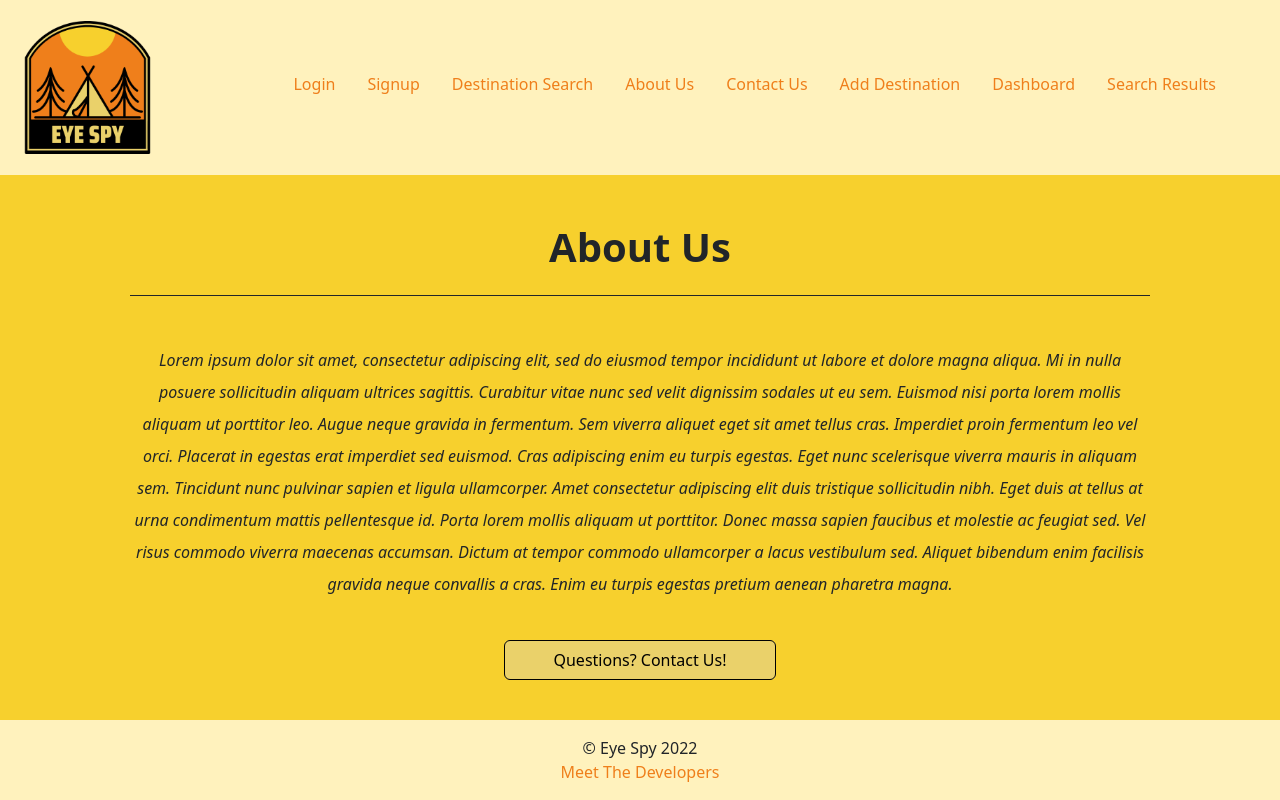
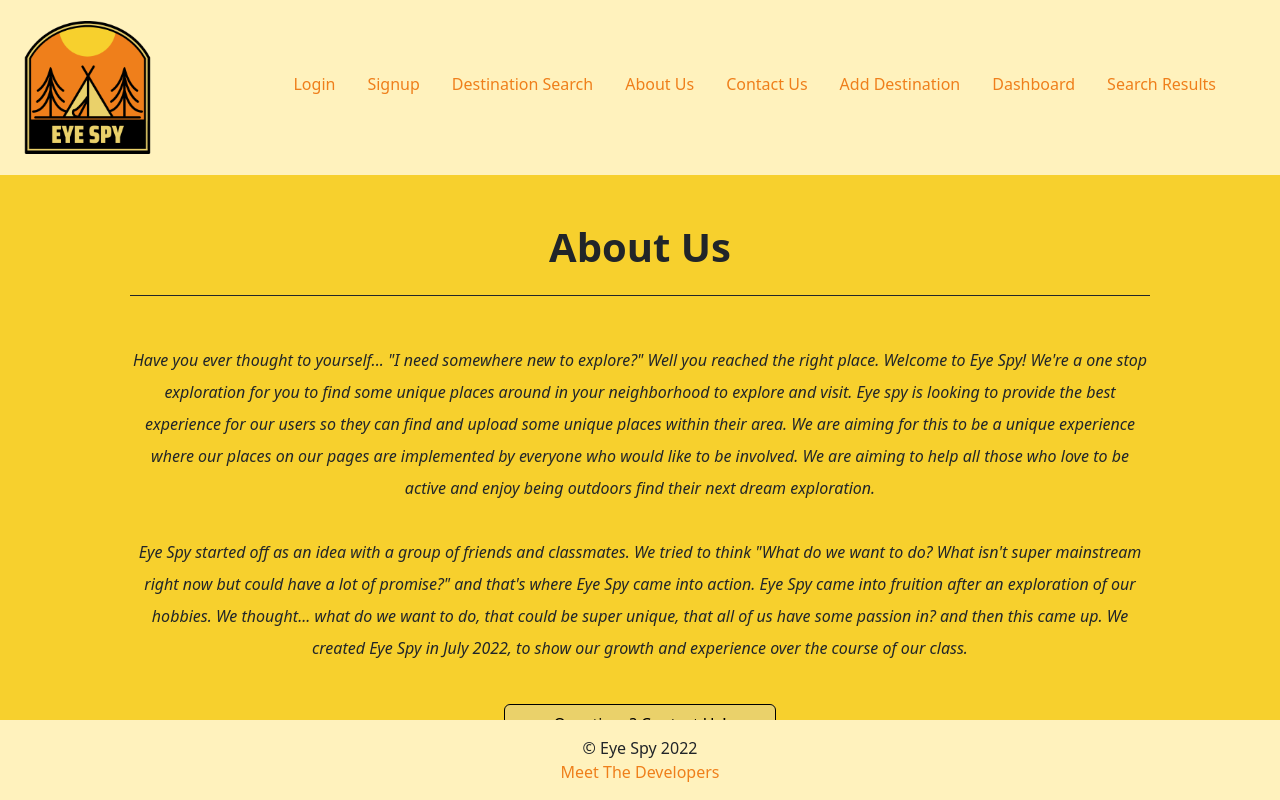
Before and after one commit to CaptainNate/Eye-Spy, a React (Create React App) app in the folder client/: page /about-us in a window 1280 px wide. Built offline with nearby package versions, Linux system fonts and the light colour scheme.

Commit message:
Added text to about us page

```diff
--- a/client/src/pages/AboutUs.js
+++ b/client/src/pages/AboutUs.js
@@ -2,13 +2,41 @@ const AboutUs = () => {
   return (
     <div className="text-center container">
       <div className="m-5">
-                <h1 className="fs-1 fw-bold mb-5 border-bottom border-dark pb-4">About Us</h1>
+        <h1 className="fs-1 fw-bold mb-5 border-bottom border-dark pb-4">
+          About Us
+        </h1>
         <div>
           <p className="fst-italic lh-lg mb-5">
-                        Lorem ipsum dolor sit amet, consectetur adipiscing elit, sed do eiusmod tempor incididunt ut labore et dolore magna aliqua. Mi in nulla posuere sollicitudin aliquam ultrices sagittis. Curabitur vitae nunc sed velit dignissim sodales ut eu sem. Euismod nisi porta lorem mollis aliquam ut porttitor leo. Augue neque gravida in fermentum. Sem viverra aliquet eget sit amet tellus cras. Imperdiet proin fermentum leo vel orci. Placerat in egestas erat imperdiet sed euismod. Cras adipiscing enim eu turpis egestas. Eget nunc scelerisque viverra mauris in aliquam sem. Tincidunt nunc pulvinar sapien et ligula ullamcorper. Amet consectetur adipiscing elit duis tristique sollicitudin nibh. Eget duis at tellus at urna condimentum mattis pellentesque id. Porta lorem mollis aliquam ut porttitor. Donec massa sapien faucibus et molestie ac feugiat sed. Vel risus commodo viverra maecenas accumsan. Dictum at tempor commodo ullamcorper a lacus vestibulum sed. Aliquet bibendum enim facilisis gravida neque convallis a cras. Enim eu turpis egestas pretium aenean pharetra magna.
+            {/* Lorem ipsum dolor sit amet, consectetur adipiscing elit, sed do eiusmod tempor incididunt ut labore et dolore magna aliqua. Mi in nulla posuere sollicitudin aliquam ultrices sagittis. Curabitur vitae nunc sed velit dignissim sodales ut eu sem. Euismod nisi porta lorem mollis aliquam ut porttitor leo. Augue neque gravida in fermentum. Sem viverra aliquet eget sit amet tellus cras. Imperdiet proin fermentum leo vel orci. Placerat in egestas erat imperdiet sed euismod. Cras adipiscing enim eu turpis egestas. Eget nunc scelerisque viverra mauris in aliquam sem. Tincidunt nunc pulvinar sapien et ligula ullamcorper. Amet consectetur adipiscing elit duis tristique sollicitudin nibh. Eget duis at tellus at urna condimentum mattis pellentesque id. Porta lorem mollis aliquam ut porttitor. Donec massa sapien faucibus et molestie ac feugiat sed. Vel risus commodo viverra maecenas accumsan. Dictum at tempor commodo ullamcorper a lacus vestibulum sed. Aliquet bibendum enim facilisis gravida neque convallis a cras. Enim eu turpis egestas pretium aenean pharetra magna. */}
+            Have you ever thought to yourself... "I need somewhere new to
+            explore?" Well you reached the right place. Welcome to Eye Spy!
+            We're a one stop exploration for you to find some unique places
+            around in your neighborhood to explore and visit. Eye spy is looking
+            to provide the best experience for our users so they can find and
+            upload some unique places within their area. We are aiming for this
+            to be a unique experience where our places on our pages are
+            implemented by everyone who would like to be involved. We are aiming
+            to help all those who love to be active and enjoy being outdoors
+            find their next dream exploration.
+            <br></br>
+            <br></br>
+            Eye Spy started off as an idea with a group of friends and
+            classmates. We tried to think "What do we want to do? What isn't
+            super mainstream right now but could have a lot of promise?" and
+            that's where Eye Spy came into action. Eye Spy came into fruition
+            after an exploration of our hobbies. We thought... what do we want
+            to do, that could be super unique, that all of us have some passion
+            in? and then this came up. We created Eye Spy in July 2022, to show
+            our growth and experience over the course of our class.
           </p>
           <div className="">
-                        <a className="all-btns p-2 rounded text-decoration-none px-5" href="/contact-us" role="button">Questions? Contact Us!</a>
+            <a
+              className="all-btns p-2 rounded text-decoration-none px-5"
+              href="/contact-us"
+              role="button"
+            >
+              Questions? Contact Us!
+            </a>
           </div>
 
           {/* <div class="d-grid gap-2 d-md-flex justify-content-md-end btn-primary btn-lg">
@@ -17,9 +45,7 @@ const AboutUs = () => {
         </div>
       </div>
     </div>
-
-
   );
-}
+};
 
 export default AboutUs;
```
Lines whose indentation alone changed are shown as unchanged.
